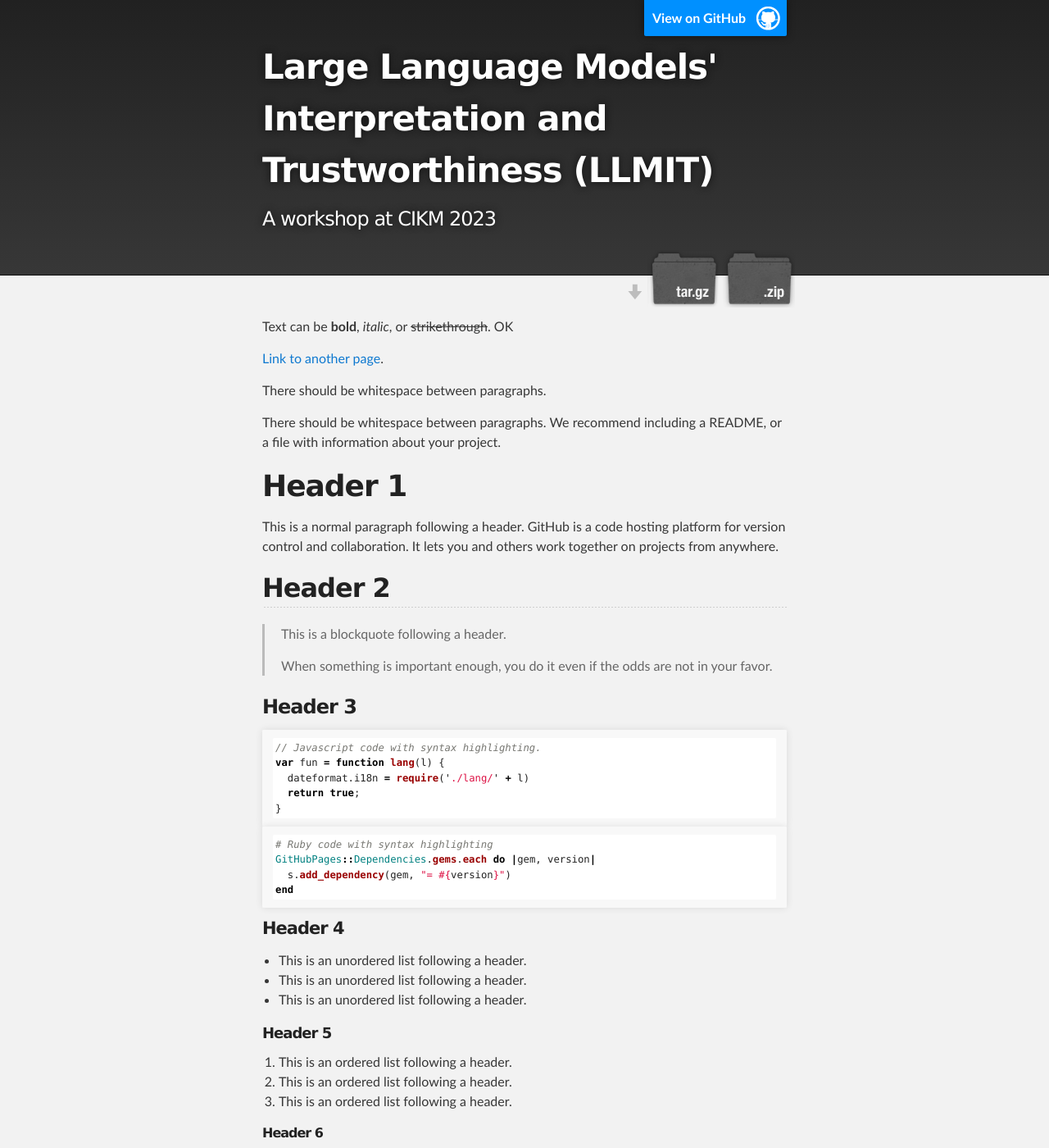
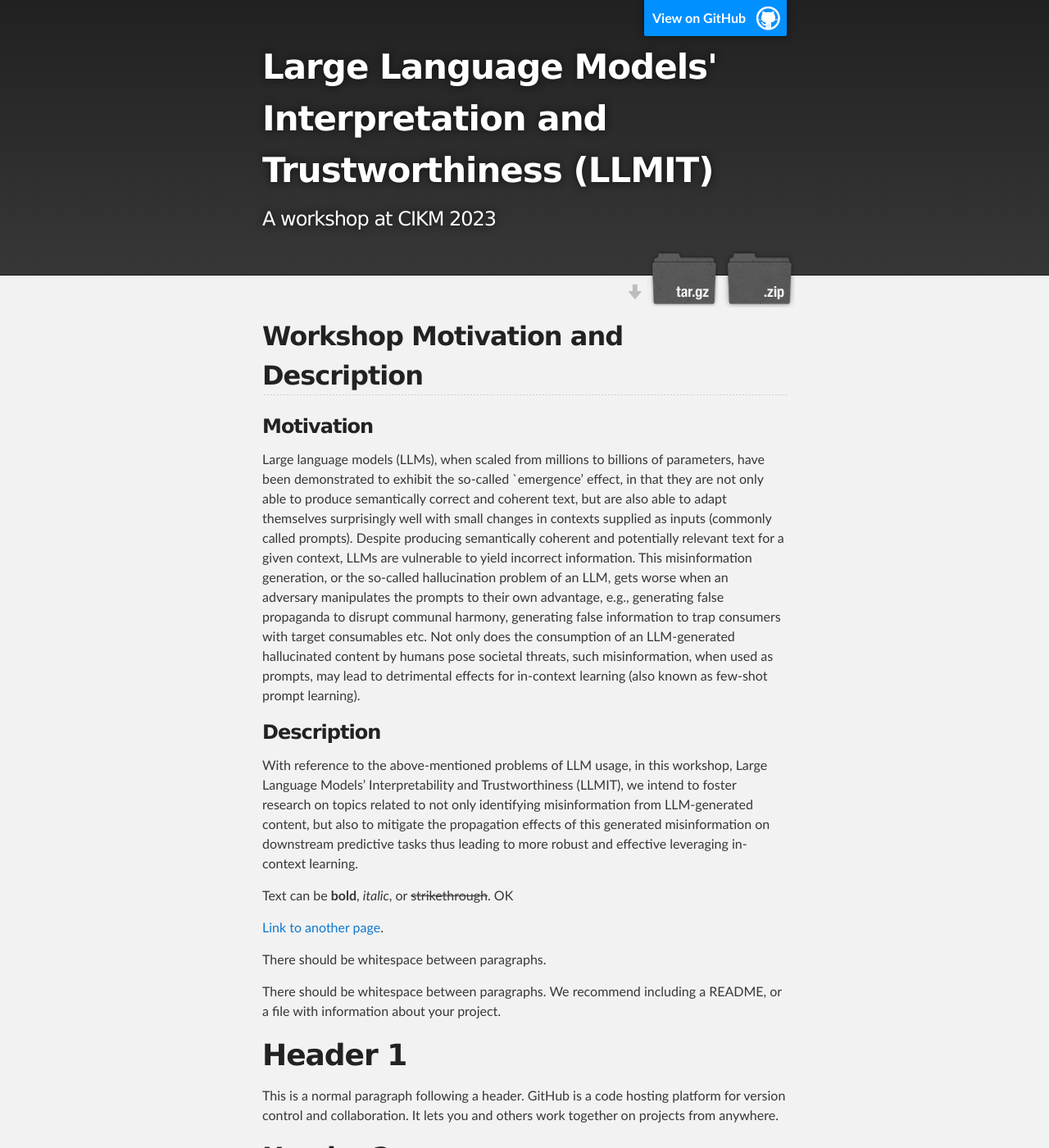
Before and after one commit to gdebasis/llmit, a Jekyll site: the page built from index.md, in a window 1280 px wide and 1400 px high. Shown: the whole window at 82% size. Built offline with Jekyll 4.4.1, drawn with Linux system fonts in a browser that asks for light colours; our own code applies the rules of GitHub Pages for plain Markdown files.

Commit message:
Update index.md

```diff
--- a/index.md
+++ b/index.md
@@ -1,6 +1,18 @@
 ---
 layout: default
 ---
+
+## Workshop Motivation and Description
+
+### Motivation
+
+Large language models (LLMs), when scaled from millions to billions of parameters, have been demonstrated to exhibit the so-called `emergence' effect, in that they are not only able to produce semantically correct and coherent text, but are also able to adapt themselves surprisingly well with small changes in contexts supplied as inputs (commonly called prompts).
+Despite producing semantically coherent and potentially relevant text for a given context, LLMs are vulnerable to yield incorrect information. This misinformation generation, or the so-called hallucination problem of an LLM, gets worse when an adversary manipulates the prompts to their own advantage, e.g., generating false propaganda to disrupt communal harmony, generating false information to trap consumers with target consumables etc. Not only does the consumption of an LLM-generated hallucinated content by humans pose societal threats, such misinformation, when used as prompts, may lead to detrimental effects for in-context learning (also known as few-shot prompt learning).
+
+### Description
+
+With reference to the above-mentioned problems of LLM usage, in this workshop, Large Language Models’ Interpretability and Trustworthiness (LLMIT), we intend to foster research on topics related to not only identifying misinformation from LLM-generated content, but also to mitigate the propagation effects of this generated misinformation on downstream predictive tasks thus leading to more robust and effective leveraging in-context learning.
+
 
 Text can be **bold**, _italic_, or ~~strikethrough~~. OK
 
```
